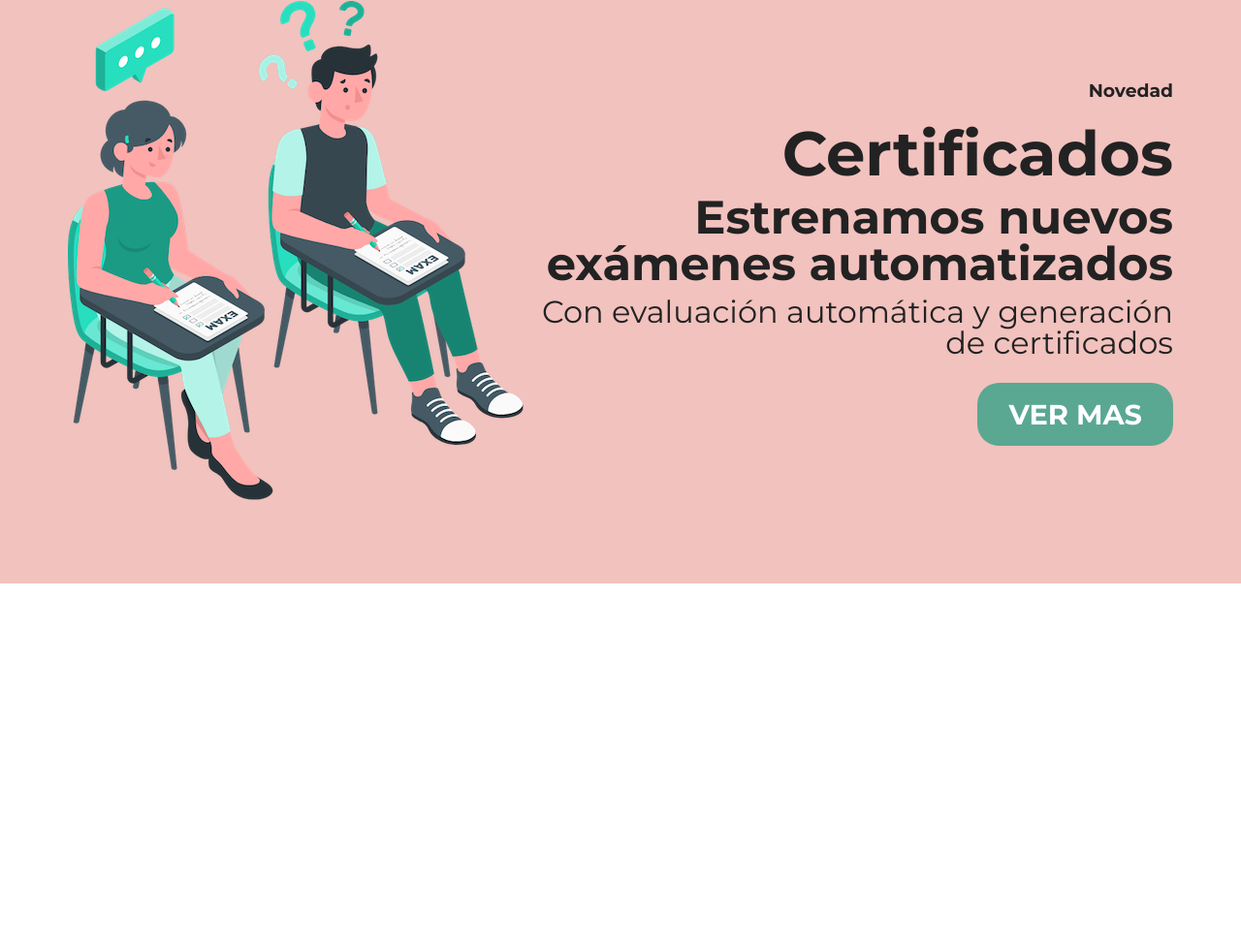
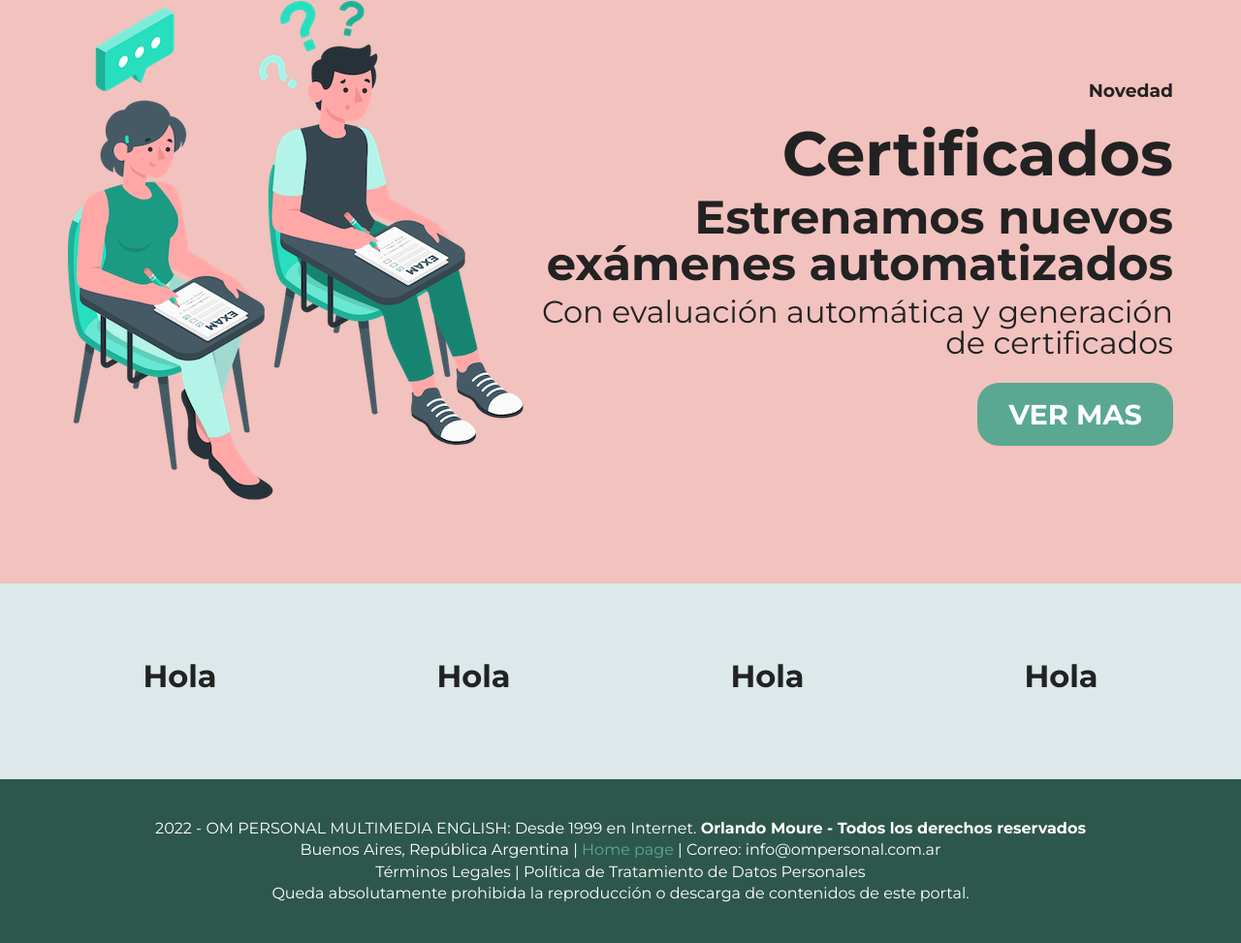
Before and after one commit to elraffa/omhome, a website: page index.html in a window 1280 px wide. Shown: the part 786-1759 px from the top of the page at 97% size. Before the commit the page ends 1388 px from the top, so only its background shows below. Drawn offline with Linux system fonts and the light colour scheme.

Commit message:
add footer

```diff
--- a/index.html
+++ b/index.html
@@ -272,6 +272,28 @@
             </div>
         </main>
 
+        <footer class="footer">
+            <div class="footer__content container">
+                <div class="footer__col-1">
+                    <div class="title__heading-3 bold">Hola</div>
+                </div>
+                <div class="footer__col-1">
+                    <div class="title__heading-3 bold">Hola</div>
+                </div>
+                <div class="footer__col-1">
+                    <div class="title__heading-3 bold">Hola</div>
+                </div>
+                <div class="footer__col-1">
+                    <div class="title__heading-3 bold">Hola</div>
+                </div>
+            </div>
+            <div class="footer__copyright">
+                <p class="footer__text-legales">2022 - OM PERSONAL MULTIMEDIA ENGLISH: Desde 1999 en Internet. <span class="bold"> Orlando Moure - Todos los derechos reservados</span>
+                <p class="footer__text-legales"> Buenos Aires, República Argentina | <a href="http://www.ompersonal.com.ar">Home page</a> | Correo: info@ompersonal.com.ar</p>
+                <p class="footer__text-legales"> Términos Legales | Política de Tratamiento de Datos Personales</p> <p class="footer__text-legales">Queda absolutamente prohibida la reproducción o descarga de contenidos de este portal.</p>
+            </div>
+        </footer>
+
         </div>
         <script src="js/main.js"></script>
 </body>
--- a/scss/layout/_footer.scss
+++ b/scss/layout/_footer.scss
@@ -1,3 +1,27 @@
 // -----------------------------------------------------------------------------
 // This file contains all styles related to the footer of the site/application.
 // -----------------------------------------------------------------------------
+
+.footer {
+    background-color: $light-brand;
+
+    &__content {
+        display: flex;
+        gap: 2rem;
+        justify-content: space-around;
+        padding: 80px 0;
+    }
+
+    &__copyright {
+        background-color: $dark-brand;
+        color: white;
+        padding: 40px;
+    }
+
+    &__text {
+        &-legales {
+            text-align: center;
+            margin: 0 auto;
+        }
+    }
+}
```
Also changed, not shown: css/style.css.
